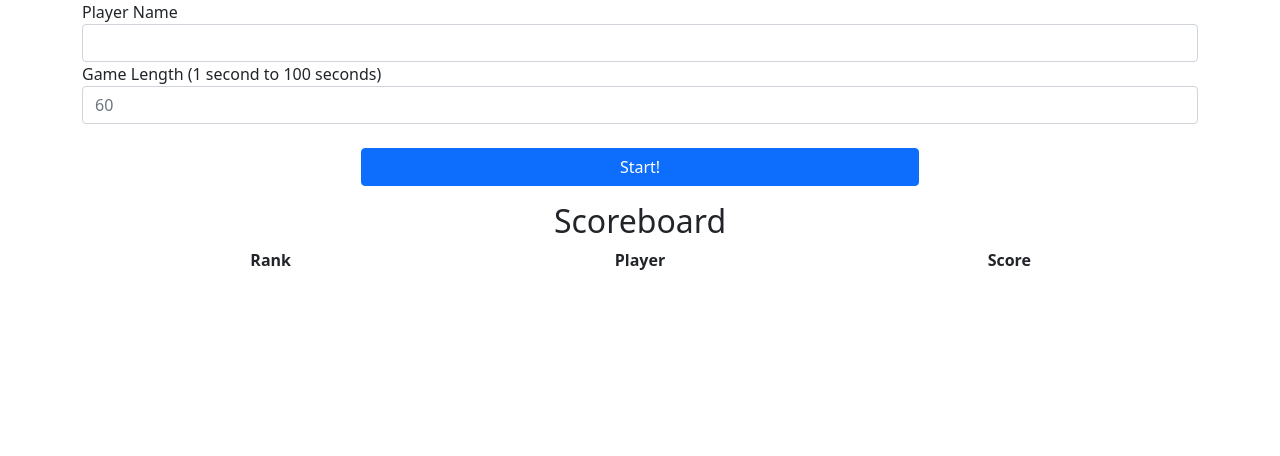
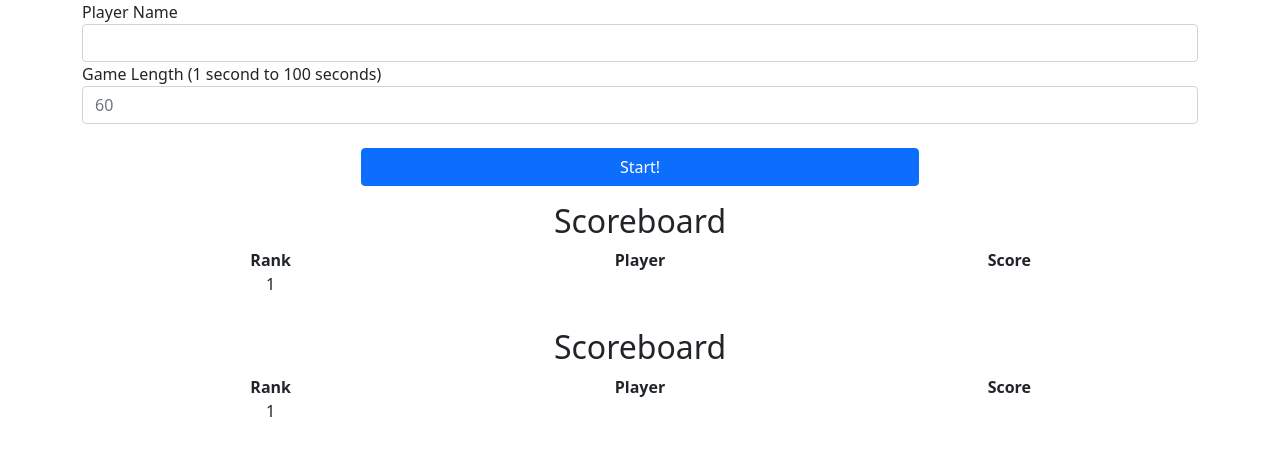
Before and after one commit to Web-Science-Systems-Development-Group/hexed-angular, an Angular app: page / in a window 1280 px wide. Shown: the top 456 px of the page. Built offline with nearby package versions, Linux system fonts and the light colour scheme.

Commit message:
added scoreboard
added scoreboard component

```diff
--- a/src/app/name/name.component.html
+++ b/src/app/name/name.component.html
@@ -13,3 +13,4 @@
             </div>
     </div>
 </form>
+<app-scoreboard [PersonName]='this.nameElem.nativeElement.value'></app-scoreboard>
--- a/src/app/score/score.component.html
+++ b/src/app/score/score.component.html
@@ -1 +1 @@
-<p>score works!</p>
+<app-scoreboard [score]="score"></app-scoreboard>
--- a/src/app/score/score.component.ts
+++ b/src/app/score/score.component.ts
@@ -9,7 +9,7 @@ import Color from '../../classes/Color.class';
 export class ScoreComponent implements OnInit {
 
   // @Input() scoreNum: int = new Color().getScore();
-
+  score = 85;
   constructor() { }
 
   ngOnInit(): void {
--- a/src/app/scoreboard/scoreboard.component.html
+++ b/src/app/scoreboard/scoreboard.component.html
@@ -7,5 +7,10 @@
     <div class="col"><b>Score</b></div>
   </div>
 
+  <div class="row" *ngFor="let leaderboard of leaderboard; let i = index">
+      <div class="col">{{i + 1}}</div>
+      <div class="col">{{leaderboard[i][0]}}</div>
+      <div class="col">{{leaderboard[i][1]}}</div>
+  </div>
   <!--Use TypeScript to show the rest?-->
 </div>
--- a/src/app/scoreboard/scoreboard.component.ts
+++ b/src/app/scoreboard/scoreboard.component.ts
@@ -1,4 +1,4 @@
-import { Component, OnInit } from '@angular/core';
+import { Component, OnInit, Input} from '@angular/core';
 
 @Component({
   selector: 'app-scoreboard',
@@ -8,9 +8,16 @@ import { Component, OnInit } from '@angular/core';
 export class ScoreboardComponent implements OnInit {
 
   //Leaderboard of tuples maybe? one with name then the score -> sort by score when a new highscore enters
-  public leaderboard = [];
+  public leaderboard: [string, number][] = [];
+  @Input() score= 0;
+  @Input() PersonName = '';
 
-  constructor() { }
+  constructor() {
+   let x: [string, number];
+   x = [this.PersonName, this.score];
+   this.leaderboard.push(x)
+   console.log(this.leaderboard);
+  }
 
   ngOnInit(): void {
   }
```
